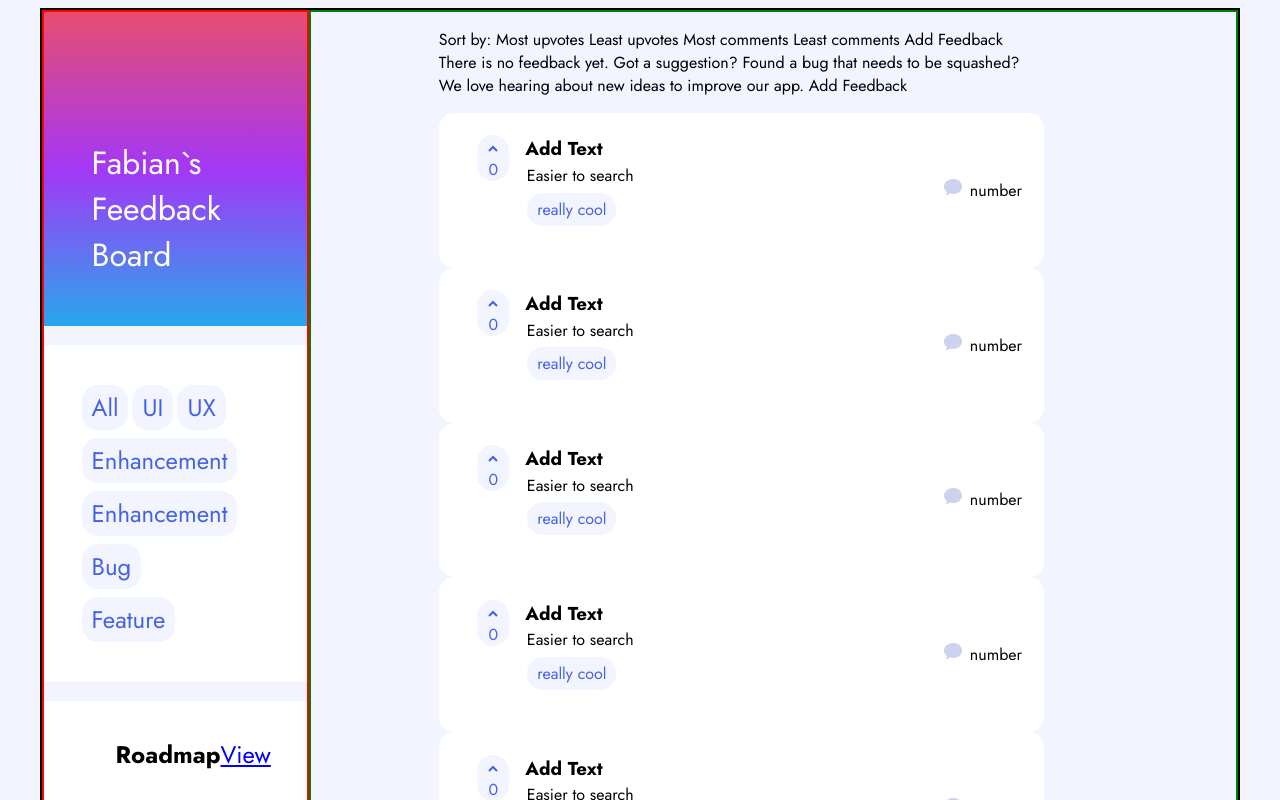
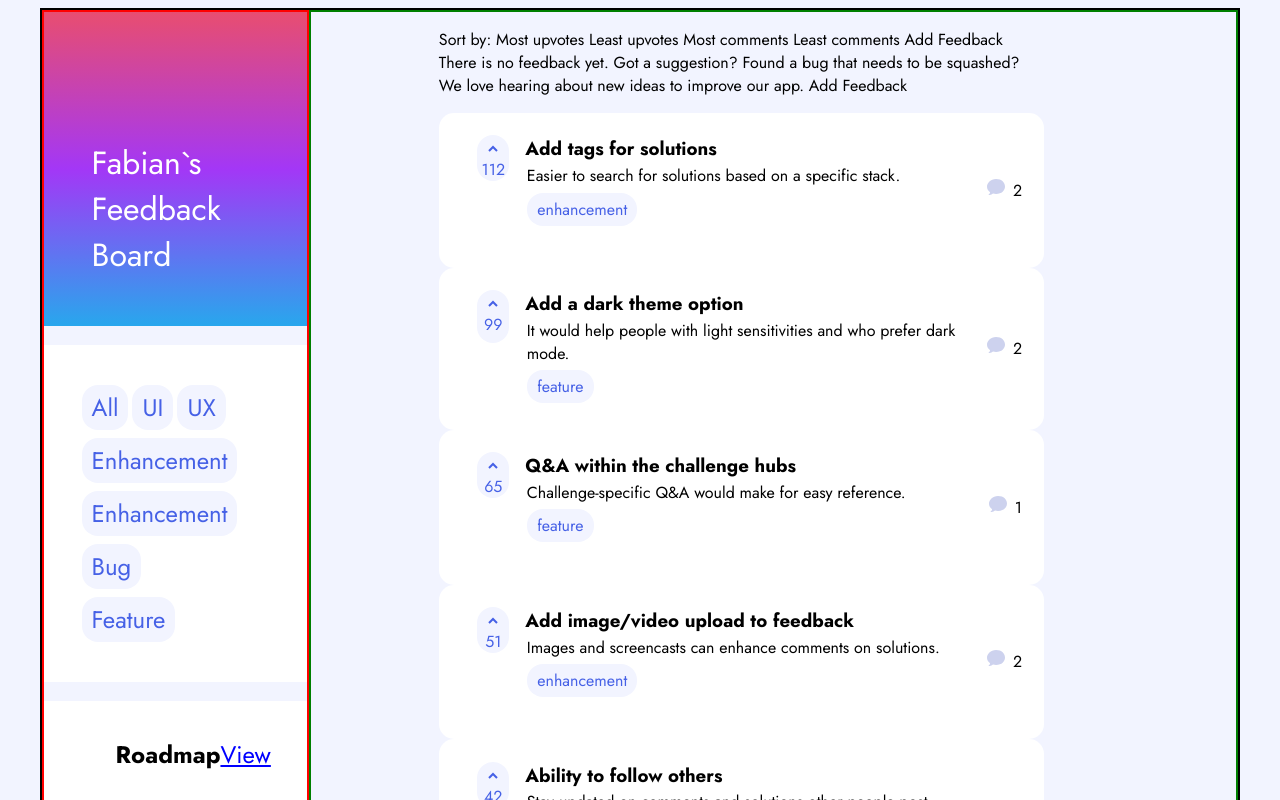
Before and after one commit to FabianAndiel1985/product_feedback_app-REACT-SCSS, a React (Create React App) app: page / in a window 1280 px wide. Shown: the top 800 px of the page. Built offline with nearby package versions, Linux system fonts and the light colour scheme.

Commit message:
FillingWhiteBoxesDynamically

```diff
--- a/src/components/suggestions/components/main/components/LongWhiteBox.jsx
+++ b/src/components/suggestions/components/main/components/LongWhiteBox.jsx
@@ -1,10 +1,11 @@
 import * as LongWhiteBoxStyles from "./LongWhiteBox.module.scss";
 import Pill from '../../sidebar/components/pill';
 import Counter from "./Counter";
+import { useEffect } from "react";
 
 
 
-function LongWhiteBox() {
+const LongWhiteBox = ({title,description,category,upvotes,comments}) => {
 
     const SpeechBubble = <svg width="18" height="16" xmlns="http://www.w3.org/2000/svg"><path d="M2.62 16H1.346l.902-.91c.486-.491.79-1.13.872-1.823C1.036 11.887 0 9.89 0 7.794 0 3.928 3.52 0 9.03 0 14.87 0 18 3.615 18 7.455c0 3.866-3.164 7.478-8.97 7.478-1.017 0-2.078-.137-3.025-.388A4.705 4.705 0 012.62 16z" fill="#CDD2EE" fill-rule="nonzero"/></svg>;
 
@@ -16,20 +17,22 @@ function LongWhiteBox() {
             <div className={LongWhiteBoxStyles.LongWhiteBox__firstFlexItem}>
                 <div className={LongWhiteBoxStyles.LongWhiteBox__firstFlexItem__counter}>
                         <Pill text={""} orientation={"vertical"} width={20}>
-                            <Counter number={0}/>
+                            <Counter number={upvotes}/>
                         </Pill>
                 </div>
                 <div className={LongWhiteBoxStyles.LongWhiteBox__firstFlexItem__text}>
-                    <h3 style={{margin:"0px"}}>Add Text</h3>
-                    <p style={{margin:"0.1em"}}>Easier to search</p>
-                    <Pill text={"really cool"} orientation={"horizontal"}/>
+                    <h3 style={{margin:"0px"}}>{title}</h3>
+                    <p style={{margin:"0.1em"}}>{description}</p>
+                    <Pill text={category} orientation={"horizontal"}/>
                 </div>
             </div>
 
             <div className={LongWhiteBoxStyles.LongWhiteBox__secondFlexItem}>
                 <div className={LongWhiteBoxStyles.LongWhiteBox__secondFlexItem__container}>
                     {SpeechBubble}
-                    <div>number</div>
+                    <div>
+                        {comments ? comments.length : 0 }
+                    </div>
                 </div>
             </div>
         </div>
--- a/src/components/suggestions/components/main/main.jsx
+++ b/src/components/suggestions/components/main/main.jsx
@@ -31,7 +31,13 @@ const Main = () => {
             {Data &&
                 productRequests.map(request=>(
                     // <p> {request.title}</p>
-                    <LongWhiteBox />
+                    <LongWhiteBox
+                        title={request.title}
+                        description={request.description}
+                        category={request.category}
+                        upvotes={request.upvotes}
+                        comments={request.comments}
+                    />
                 ))
             }
 
```
